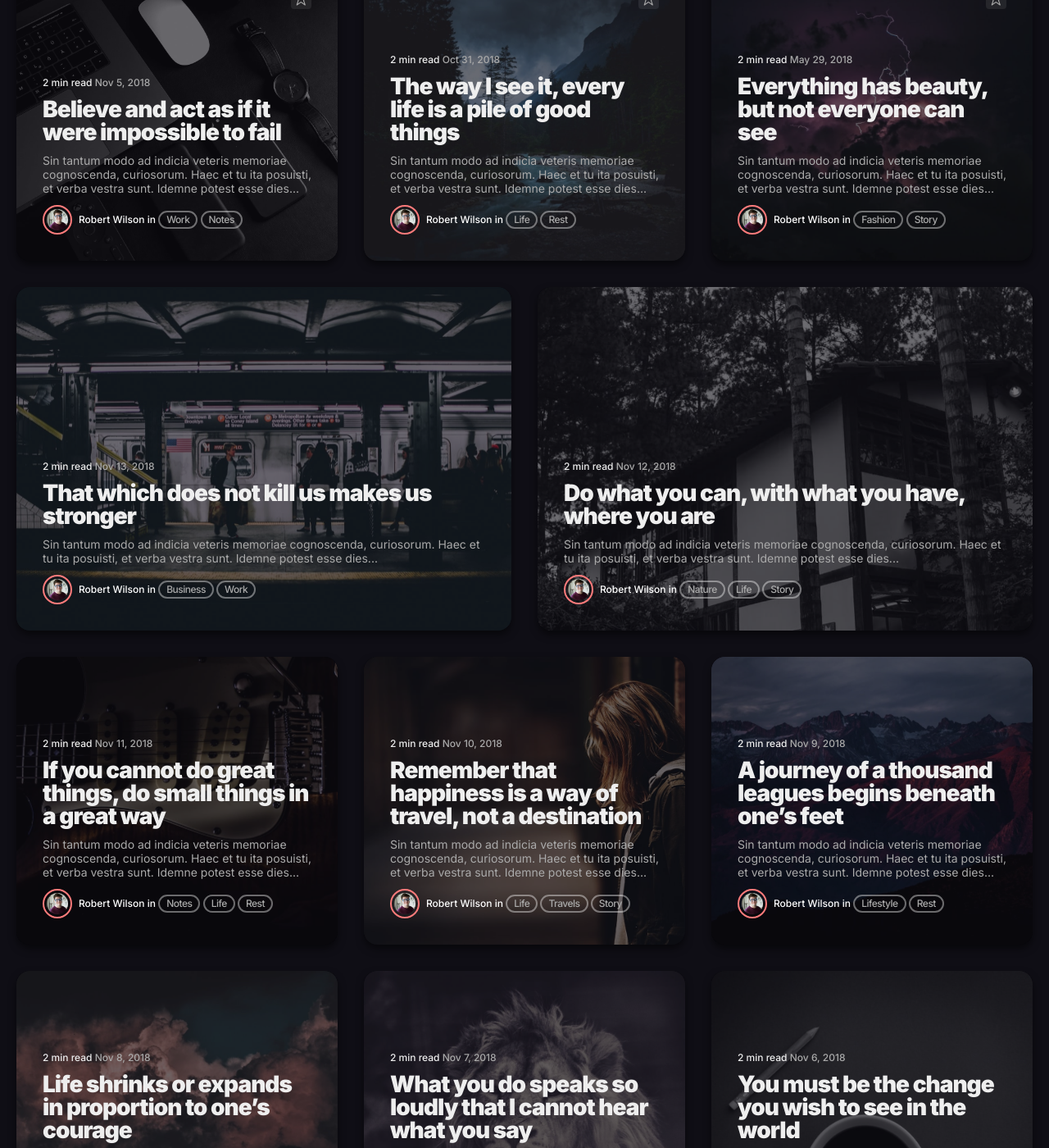
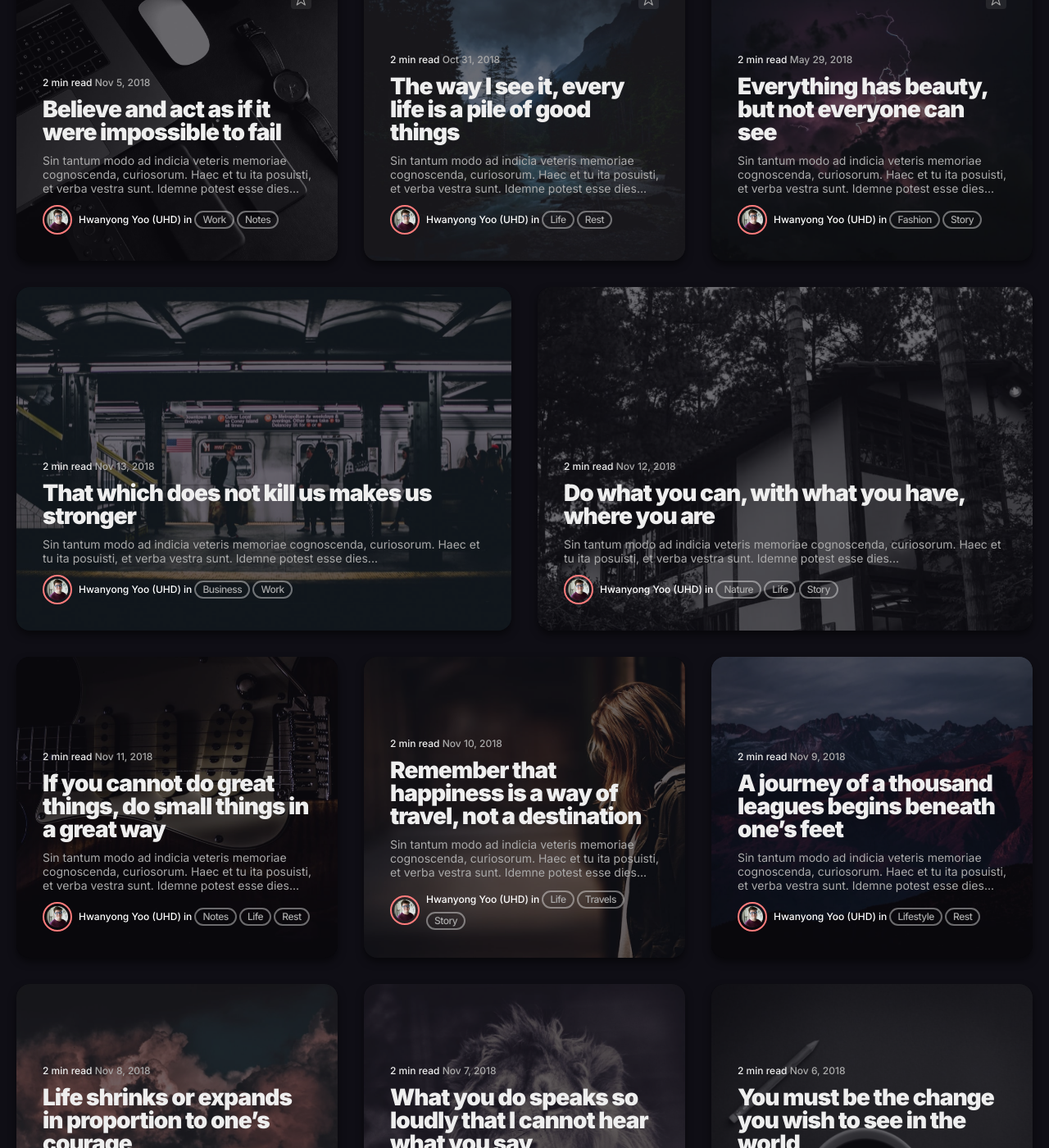
Before and after one commit to hwanyong/hwanyong.github.io, a Jekyll site: the page built from index.html, in a window 1280 px wide and 1400 px high, scrolled down 729 px. Shown: the whole window at 82% size. Built offline with Jekyll 4.4.1, drawn with Linux system fonts in a browser that asks for light colours; nearby versions of some CDN libraries; the list of posts is cut into pages by our own code; some of the changed text lies outside the part shown.

Commit message:
Update _config.yml

```diff
--- a/_config.yml
+++ b/_config.yml
@@ -1,31 +1,31 @@
 #-------------------------------
 # General Site Settings
-title: Norlin
+title: UHD
 logo: # You can add own logo. For example '/images/logo.png'.
 description: Norlin – A Beautiful Dark Blog Theme for Jekyll.
-baseurl: "" # The subpath of your site, e.g. /blog
-url: "" # The base hostname & protocol for your site, e.g. http://example.com
+baseurl: "/" # The subpath of your site, e.g. /blog
+url: "https://hwanyong.github.io" # The base hostname & protocol for your site, e.g. http://example.com
 
 
 #-------------------------------
 # Author Settings
 author:
-  name: Robert Wilson
+  name: Hwanyong Yoo (UHD)
   avatar: '/images/15.jpg'
 
 
 #-------------------------------
 # Hero Settings
 hero:
-  title: Robert Wilson
-  description: Thoughts, stories and ideas.
+  title: Hwanyong Yoo
+  description: Senior Software Engineer.
   image: '/images/01.jpg'
 
 
 #-------------------------------
 # Contact Settings
 contact:
-  email: your@email.com # Add your email for contact form
+  email: yoo.hwanyong@gmail.com # Add your email for contact form
   description: Norlin comes with a built-in contact form, that you can use with Formspree service to handle up to 50 submissions per month for free. You could also easily switch to another contact form service if you want. # Add a description of your form
 
 # NOTE
```
